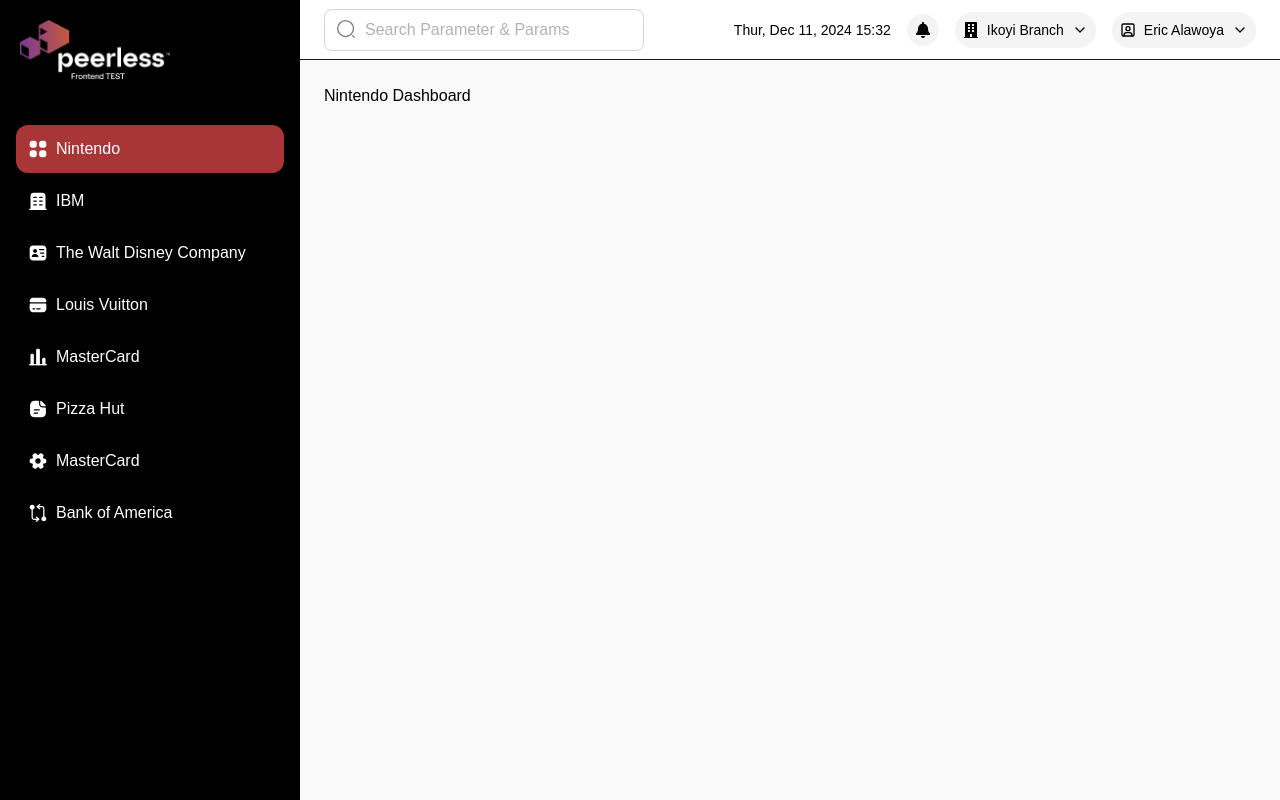
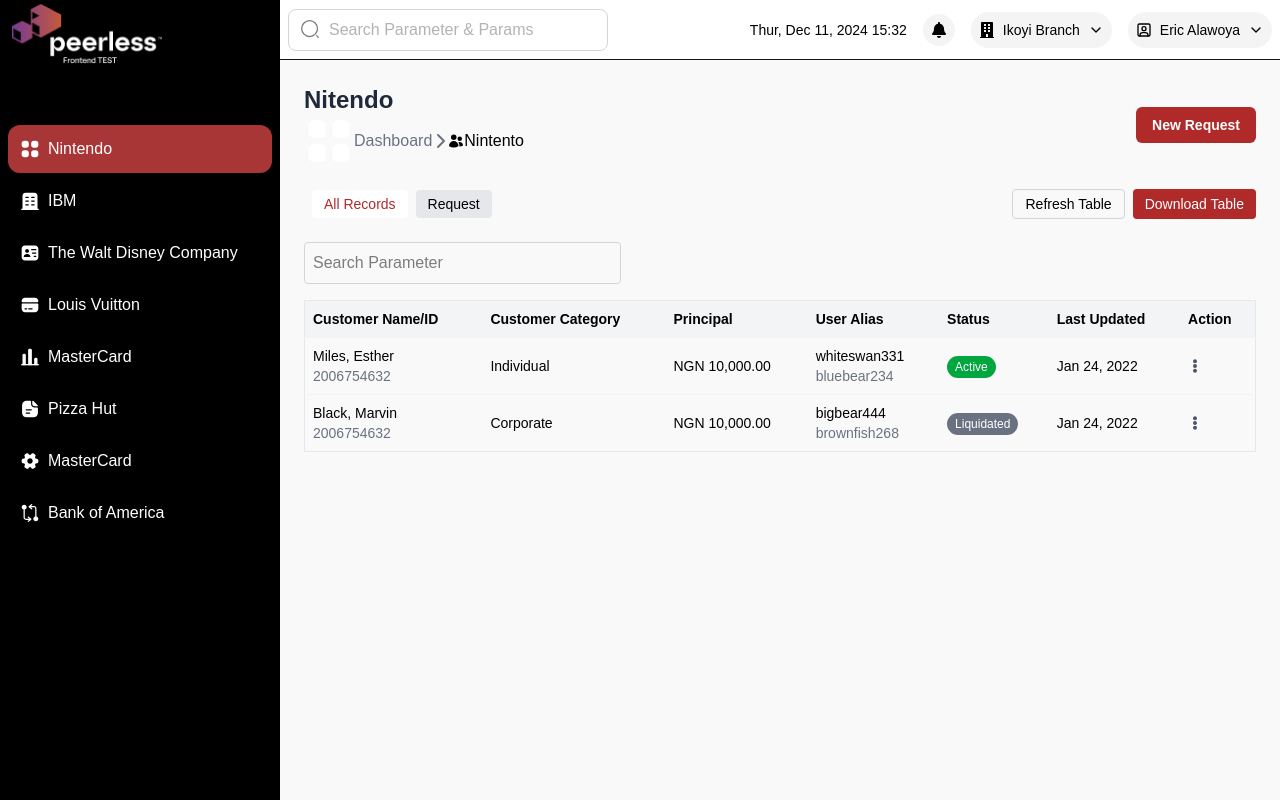
Before and after one commit to HenryHaber/thelix-holding-accessment, a Next.js app: page /dashboard/nintendo in a window 1280 px wide. Built offline with nearby package versions, Linux system fonts and the light colour scheme; no server answers.

Commit message:
abeg try

```diff
--- /dev/null
+++ b/src/app/dashboard/nintendo/Nitendo.jsx
@@ -0,0 +1,104 @@
+import { Card, CardContent, CardHeader, CardTitle } from "@/component/ui/card"
+import { Badge } from "@/component/ui/badge"
+import { ShoppingBag, Package, Truck, History } from "lucide-react"
+import { Table, TableBody, TableCell, TableHead, TableHeader, TableRow } from "@/component/ui/table"
+import {Button} from '@/component/ui/button';
+
+export default function Nintendo() {
+  return (
+    <div className="space-y-4">
+      <h2 className="text-2xl font-bold">Dashboard Overview</h2>
+      <div className="grid gap-4 md:grid-cols-2 lg:grid-cols-4">
+        <Card>
+          <CardHeader className="flex flex-row items-center justify-between space-y-0 pb-2">
+            <CardTitle className="text-sm font-medium">Total Spent</CardTitle>
+            <ShoppingBag className="h-4 w-4 text-gray-500 dark:text-gray-400" />
+          </CardHeader>
+          <CardContent>
+            <div className="text-2xl font-bold">$1,234.56</div>
+            <p className="text-xs text-gray-500 dark:text-gray-400">Lifetime purchases</p>
+          </CardContent>
+        </Card>
+        <Card>
+          <CardHeader className="flex flex-row items-center justify-between space-y-0 pb-2">
+            <CardTitle className="text-sm font-medium">Orders</CardTitle>
+            <Package className="h-4 w-4 text-gray-500 dark:text-gray-400" />
+          </CardHeader>
+          <CardContent>
+            <span className="text-2xl font-bold">{orders.length}</span>
+            <p className="text-xs text-gray-500 dark:text-gray-400">Total orders placed</p>
+          </CardContent>
+        </Card>
+        <Card>
+          <CardHeader className="flex flex-row items-center justify-between space-y-0 pb-2">
+            <CardTitle className="text-sm font-medium">In Transit</CardTitle>
+            <Truck className="h-4 w-4 text-gray-500 dark:text-gray-400" />
+          </CardHeader>
+          <CardContent>
+            <div className="text-2xl font-bold">2</div>
+            <p className="text-xs text-gray-500 dark:text-gray-400">Orders in transit</p>
+          </CardContent>
+        </Card>
+        <Card>
+          <CardHeader className="flex flex-row items-center justify-between space-y-0 pb-2">
+            <CardTitle className="text-sm font-medium">Order History</CardTitle>
+            <History className="h-4 w-4 text-gray-500 dark:text-gray-400" />
+          </CardHeader>
+          <CardContent>
+            <div className="text-2xl font-bold">12</div>
+            <p className="text-xs text-gray-500 dark:text-gray-400">Months as customer</p>
+          </CardContent>
+        </Card>
+      </div>
+      <Card>
+        <CardHeader>
+          <CardTitle>Recent Orders</CardTitle>
+        </CardHeader>
+        <CardContent>
+          <Table>
+            <TableHeader>
+              <TableRow>
+                <TableHead className="w-[100px]">Order ID</TableHead>
+                <TableHead>Product</TableHead>
+                <TableHead>Date</TableHead>
+                <TableHead>Status</TableHead>
+                <TableHead className="text-right">Amount</TableHead>
+                <TableHead></TableHead>
+              </TableRow>
+            </TableHeader>
+            <TableBody>
+              {orders.map((order) => {
+                const { date_created,total, currency_symbol, status,line_items} = order
+                const {address_1, address_2, city, state, country} = order.billing
+                const deliveryAddress = `${address_1}  ${address_2}, ${state}  ${country}.`
+                const date = new Date(date_created)
+                const day = date.getDate(); // 22
+                const month = date.getMonth() + 1; // 3
+                const year = date.getFullYear(); // 2017
+                const product = line_items.map((item) => item.name)
+
+                return (
+                    <TableRow>
+                      <TableCell className="font-medium">{order.id}</TableCell>
+                      <TableCell>{product}</TableCell>
+                      <TableCell>{day}/{month}/{year}</TableCell>
+                      <TableCell>
+                        <Badge className={order.status === "completed" ? "bg-green-500" : "bg-blue-500"}>
+                          {order.status}
+                        </Badge>
+                      </TableCell>
+                      <TableCell className="text-right">{currency_symbol}{total}</TableCell>
+                      <TableCell>
+                        <Button variant="outline" size="sm">
+                          View Details
+                        </Button>
+                      </TableCell>
+                    </TableRow>
+                )})}
+            </TableBody>
+          </Table>
+        </CardContent>
+      </Card>
+    </div>
+  )
+}
--- a/src/app/dashboard/nintendo/page.jsx
+++ b/src/app/dashboard/nintendo/page.jsx
@@ -4,11 +4,34 @@ import { Box, Heading } from "@chakra-ui/layout";
 import Dashboard        from '@/components/user.dashboard';
 import Loading               from '@/components/Loading'
 import {useEffect, useState} from 'react';
+import { FaEllipsisV } from 'react-icons/fa';
+import { FaChevronRight } from "react-icons/fa6";
+import { HiUsers } from "react-icons/hi2";
+import Link from "next/link";
+import Image from "next/image";
 
-/**
- * External Dependencies.
- */
-
+const users = [
+  {
+    name: 'Miles, Esther',
+    id: '2006754632',
+    category: 'Individual',
+    principal: 'NGN 10,000.00',
+    alias1: 'whiteswan331',
+    alias2: 'bluebear234',
+    status: 'Active',
+    date: 'Jan 24, 2022',
+  },
+  {
+    name: 'Black, Marvin',
+    id: '2006754632',
+    category: 'Corporate',
+    principal: 'NGN 10,000.00',
+    alias1: 'bigbear444',
+    alias2: 'brownfish268',
+    status: 'Liquidated',
+    date: 'Jan 24, 2022',
+  },
+];
 
 
 export default  function dashboard(){
@@ -25,11 +48,77 @@ export default  function dashboard(){
     return(
       <Box>
         {loading ? <Loading /> :  (
-          <Box>
-            <Heading as="h1" size="lg" mb={4}>
-              Nintendo Dashboard
-            </Heading>
-          </Box>
+           <div className="p- max-w-full overflow-x-auto">
+           <div className="flex justify-between items-center mb-4 flex-wrap gap-4">
+            <div className="block">
+            <h2 className="text-xl md:text-2xl font-bold text-gray-800">Nitendo</h2>
+            <div className="flex items-center text-gray-500">
+            <Link href="#" className="flex items-center"><Image height={50} width={50} src='/images/category.svg'/> Dashboard</Link>
+            <FaChevronRight />
+            <Link href="#" className="flex items-center text-black"><HiUsers/> Nintento</Link>
+            </div>
+            </div>
+             <button className="bg-[#B02A2A] text-white px-4 py-2 rounded-md text-sm font-semibold">New Request</button>
+           </div>
+
+           <div className="flex flex-wrap justify-between items-center gap-4 mb-4">
+             <div className="flex gap-2 text-sm font-medium p-2 rounded-md">
+               <button className="text-[#B02A2A] bg-white px-3 py-1 rounded">All Records</button>
+               <button className="bg-gray-200 px-3 py-1 rounded">Request</button>
+             </div>
+             <div className="flex gap-2">
+               <button className="text-sm border px-3 py-1 rounded border-gray-300">Refresh Table</button>
+               <button className="text-sm bg-[#B02A2A] text-white px-3 py-1 rounded">Download Table</button>
+             </div>
+           </div>
+
+           <div className="mb-4">
+             <input
+               type="text"
+               placeholder="Search Parameter"
+               className="w-full md:w-1/3 p-2 border border-gray-300 rounded"
+             />
+           </div>
+
+           <div className="w-full overflow-x-auto">
+             <table className="min-w-full border border-gray-200">
+               <thead className="bg-gray-100 text-xs md:text-sm">
+                 <tr>
+                   <th className="p-2 text-left">Customer Name/ID</th>
+                   <th className="p-2 text-left">Customer Category</th>
+                   <th className="p-2 text-left">Principal</th>
+                   <th className="p-2 text-left">User Alias</th>
+                   <th className="p-2 text-left">Status</th>
+                   <th className="p-2 text-left">Last Updated</th>
+                   <th className="p-2 text-left">Action</th>
+                 </tr>
+               </thead>
+               <tbody>
+                 {users.map((user, idx) => (
+                   <tr key={idx} className="text-xs md:text-sm border-t border-gray-100">
+                     <td className="p-2 whitespace-nowrap">
+                       <div>{user.name}</div>
+                       <div className="text-gray-500">{user.id}</div>
+                     </td>
+                     <td className="p-2 whitespace-nowrap">{user.category}</td>
+                     <td className="p-2 whitespace-nowrap">{user.principal}</td>
+                     <td className="p-2 whitespace-nowrap">
+                       <div>{user.alias1}</div>
+                       <div className="text-gray-500">{user.alias2}</div>
+                     </td>
+                     <td className="p-2 whitespace-nowrap">
+                       <span className={`px-2 py-1 rounded-full text-white text-xs ${user.status === 'Active' ? 'bg-green-600' : 'bg-gray-500'}`}>{user.status}</span>
+                     </td>
+                     <td className="p-2 whitespace-nowrap">{user.date}</td>
+                     <td className="p-2 text-gray-600">
+                       <FaEllipsisV />
+                     </td>
+                   </tr>
+                 ))}
+               </tbody>
+             </table>
+           </div>
+         </div>
         )}
       </Box>
   )
--- a/src/app/dashboard/page.jsx
+++ b/src/app/dashboard/page.jsx
@@ -106,9 +106,9 @@ export default  function dashboard(){
 
   const CardGrid = () => {
     return (
-        <div className={'grid grid-cols-3 space-x-4 space-y-2'}>
+        <div className={'grid grid-cols-1 md:grid-cols-2 lg:grid-cols-3 space-x-4 space-y-2'}>
           {offices.map((office, index) => (
-              <div key={index} className={'flex flex-col gap-2 my-4 bg-white p-5 rounded-2xl'}>
+              <div key={index} className={'flex-1 min-52-40 sm:min-60 max-w-full flex-col gap-2 my-4 bg-white p-5 rounded-2xl'}>
                 <div className={'flex gap-2 items-center'}>
                   <div className={'bg-gray-200 rounded-full p-2'}>
                     {office.icon}
--- a/src/components/user.dashboard.jsx
+++ b/src/components/user.dashboard.jsx
@@ -30,12 +30,16 @@ export default function UserDashboard({ children }) {
   return (
       <div className="flex h-screen bg-white overflow-hidden">
         {/* Sidebar */}
-        <aside className="fixed left-0 top-0 z-40 h-full w-[300px] bg-black text-white overflow-y-auto">
-          <div className="p-4">
+        <aside className={`z-100 fixed inset-y-0 flex w-[280px] flex-col bg-black text-white overflow-y-auto lg:static ${
+          sidebarOpen ? "left-0"  : "-left-[280px]"
+        } transition-all duration-300 side-bar`}>
+          <div className="items-center px-2">
+           <div className="flex items-center">
+           <Logo height="100" width="150" />
             <Button className="ml-auto lg:hidden mb-4" size="icon" variant="ghost" onClick={() => setSidebarOpen(false)}>
               <X className="h-4 w-4 text-white" />
             </Button>
-            <Logo height="100" width="150" />
+           </div>
             <nav className="flex flex-col gap-2 mt-4">
               {menuItems.map((item) => (
                   <Link
@@ -56,11 +60,12 @@ export default function UserDashboard({ children }) {
         </aside>
 
         {/* Main content area */}
-        <div className="flex flex-col flex-1 ml-[300px] h-full overflow-hidden">
+        <div className="flex flex-col flex-1 h-full overflow-hidden">
           {/* Header */}
-          <header className="sticky top-0 z-30 flex items-center gap-4 border-b px-6 h-14 lg:h-[60px] bg-white">
-            <Button className="lg:hidden" size="icon" variant="ghost" onClick={() => setSidebarOpen(true)}>
+          <header className="sticky top-0 z-30 flex items-center gap-4 border-b px-2 h-14 lg:h-[60px] bg-white">
+            <Button className="lg:hidden text-black" size="icon" variant="ghost" onClick={() => setSidebarOpen(true)}>
               <Menu className="h-6 w-6" />
+              <span className="sr-only">Toggle sidebar</span>
             </Button>
 
             {/* Search */}
```
Also changed, not shown: src/app/layout.js (+0 -8 lines).
